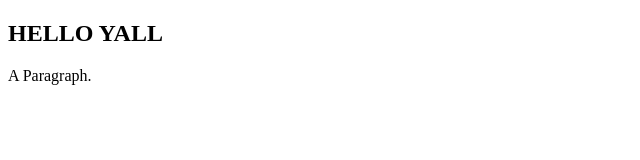
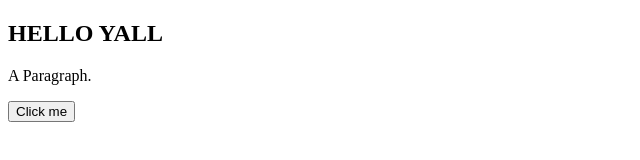
Before and after one commit to samuelvaldez/GITHUBPAGES, a website: page home.html in a window 1280 px wide. Shown: the whole page, without its empty margins (0-640 px from the left). Drawn offline with Linux system fonts and the light colour scheme.

Commit message:
Added folder system for our app and also edited the index.js file to let clients see images/css/js files

```diff
--- a/home.html
+++ b/home.html
@@ -9,7 +9,12 @@
 
 <p id="demo">A Paragraph.</p>
 
-<script type="text/javascript" src="js/scripts.js"></script>
+<button onclick="myFunction()">Click me</button>
+
+<script type="text/javascript" src="js/scripts.js">
+
+
+</script>
 
 </body>
 </html>
--- /dev/null
+++ b/public/js/scripts.js
@@ -0,0 +1,15 @@
+//var github = require('octonode');
+
+
+
+
+function myFunction() {
+   //  var client = github.client();
+
+   //  client.get('/users/pksunkara', {}, function (err, status, body, headers) {
+   //     // document.getElementById("demo").innerHTML = body;
+   //     console.log(body.login);
+   //  });\
+
+   alert("Hello World");
+  }
```
Also changed, not shown: index.js (+13 -0 lines).
